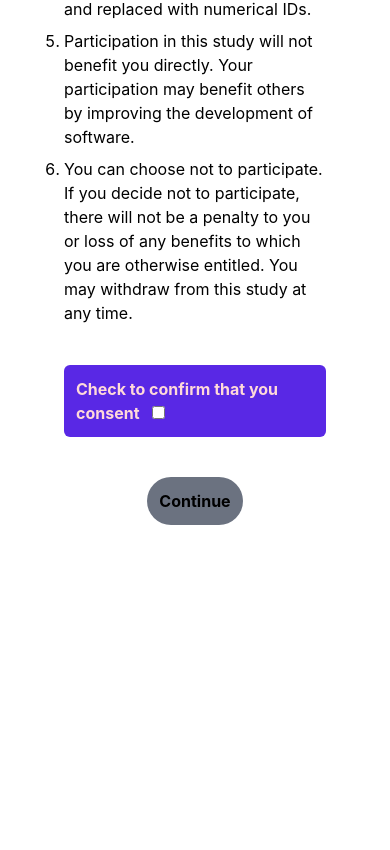
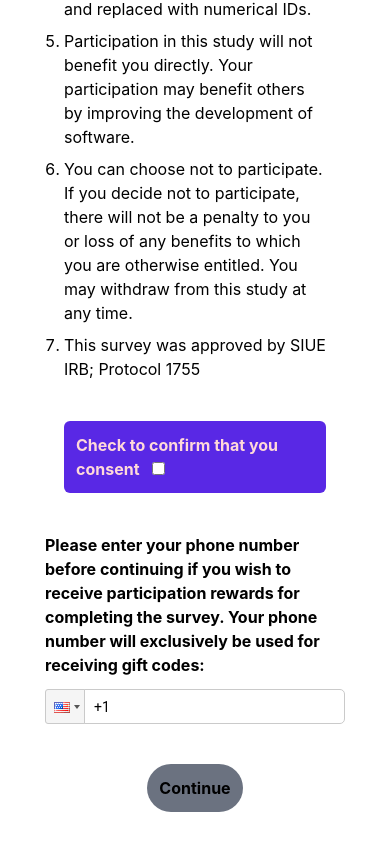
Before and after one commit to Vaugnie-Lindsey/SurveyApp, a React (Create React App) app: page /InformedConsent in a window 390 px wide. Shown: the part 1043-1893 px from the top of the page. Before the commit the page ends 1632 px from the top, so only its background shows below. Built offline with nearby package versions, Linux system fonts and the light colour scheme.

Commit message:
Updated consent message and phone number input

```diff
--- a/src/Pages/InformedConsent.jsx
+++ b/src/Pages/InformedConsent.jsx
@@ -12,13 +12,36 @@ import {
 } from "firebase/firestore";
 import React, { useState } from "react";
 import { assignTokenId } from "../DataFunctions";
+import PhoneInput, { isPossiblePhoneNumber } from 'react-phone-input-2'
+import 'react-phone-input-2/lib/style.css'
+
 
 const InformedConsent = () => {
   const navigate = useNavigate();
   const [queryParameters] = useSearchParams();
   const [check, setCheck] = useState(false);
+  const [mobile, setMobile] = useState();
 
-  const generateUser = async () => {
+
+  const generateUser = async(phoneNumber) => {
+
+    // check the phone number to see if it already exists
+    const snapshot = query(collection(db, "Main"));
+    const snap = await getDocs(snapshot);
+    snap.forEach((doc) => {
+     if(doc.data()['phone'] == phoneNumber) {
+       // if pre-existing user has finished survey, skip creating new user and take them to the end
+       if(doc.data()['survey_completed'] == true) {
+         navigate(`/SurveyComplete?id=${doc.data()['id']}`);
+       }
+       // if pre-existing user has not finished survey, skip creating new user and take them back to survey
+       else {
+         let url = `/SurveyPage?id=${doc.data()['id']}`;
+         navigate(url);
+       }
+
+     }
+   });
     queryParameters.get("tokenID");
     //Generates random hex code to create unique ID
     const genRanHex = (size) =>
@@ -35,7 +58,7 @@ const InformedConsent = () => {
       snap.forEach((doc) => {
         // doc.data() is never undefined for query doc snapshots
         const docName = doc.id;
-        console.log(docName);
+        //console.log(docName);
         if (parseInt(docName) > parseInt(max)) {
           max = doc.id;
         }
@@ -57,7 +80,7 @@ const InformedConsent = () => {
       invited_by: " ",
       child_token: " ",
       parentID: queryParameters.get("parentID"),
-      phone: 0,
+      phone: mobile,
       survey_completed: false,
       response: {},
       consent: true,
@@ -122,7 +145,12 @@ const InformedConsent = () => {
           you are otherwise entitled. You may withdraw from this study at any
           time.
         </li>
+        <li>
+          This survey was approved by SIUE IRB; Protocol 1755
+        </li>
       </ol>
+
+
       <div className="bg-appPurple p-3 rounded-md text-appPink font-bold">
         <label>Check to confirm that you consent</label>
         <input
@@ -131,18 +159,34 @@ const InformedConsent = () => {
           className="accent-appPink ml-3"
           required
           onChange={(e) => checkItem(e)}
+
           defaultChecked={check}
         ></input>
       </div>
+
+
       {
+    <>
+    <div className="flex flex-col gap-3">
+      <label className= 'font-bold'> Please enter your phone number before continuing if you wish to receive participation rewards for completing the survey.
+      Your phone number will exclusively be used for receiving gift codes: </label>
+      <PhoneInput
+                country='us'
+                value={mobile}
+                onChange={setMobile}
+                disabled={!check}
+                //error={mobile && isPossiblePhoneNumber(mobile) ? 'true' : 'false'}
+                />
+
+      </div>
         <button
           className="bg-appPink rounded-3xl text-appPurple p-3 disabled:bg-gray-500 disabled:cursor-not-allowed disabled:text-black transition-all md:w-1/5 font-bold hover:shadow-appPurple hover:shadow"
-          onClick={() => generateUser()}
+          onClick={() => generateUser(mobile)}
           disabled={!check}
         >
           Continue
         </button>
-
+    </>
         /* </Link> */
       }
     </div>
--- a/src/Pages/SurveyComplete.jsx
+++ b/src/Pages/SurveyComplete.jsx
@@ -83,19 +83,14 @@ const SurveyComplete = () => {
         Have a coffee on us.
       </h2>
       <p>
-        Thank you for participating in our survey. You will be sent a $5
-        Starbucks gift code via text within the next 2 days . We ask that you
+        Thank you for participating in our survey. You will be sent your $5
+        gift code via text message soon. We ask that you
         please use the link below to invite other Women in STEM to take this
         survey as well. For each person that you share it to (up to three) you
         can recieve an addition $5 Starbucks gift code per person. All gift
         codes will be sent seperately.
       </p>
-      <div className="flex flex-col sm:flex-row gap-2 p-2">
-        <p>
-          Please provide your phone number so that we can send you your rewards!
-        </p>
-        <input type="text"></input>
-      </div>
+
       <div className="flex flex-col sm:flex-row gap-2 p-2">
         <div className="pl-2 pr-2 pt-1 pb-1 border-2 border-appPink rounded-md min-w-prose flex flex-row gap-3 items-center">
           <p>{url}</p>
```
